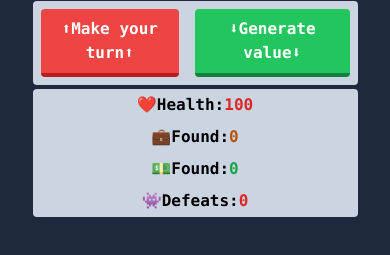
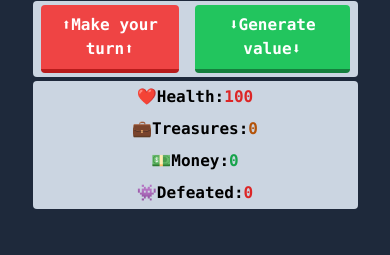
Before and after one commit to ivanoviliyan/TreasurePotions-Beasts, a website with bundled scripts: page index.html in a window 390 px wide. Both pictures are taken after typing "Sample" into the empty fields and a click on the button "Submit". Shown: the part 259-514 px from the top of the page. Built offline with nearby package versions, Linux system fonts and the light colour scheme.

Commit message:
Small update

```diff
--- a/index.html
+++ b/index.html
@@ -38,7 +38,7 @@
 	</div>
       <div id="submitContainer" class="text-base md:text-xl lg:text-2xl w-full rounded gap-5 bg-slate-400 p-4 text-center flex justify-center ">
         <input
-          class=" text-center  flex appearance-none border rounded w-6/12 py-2 px-3 bg-slate-100 text-slate-800 leading-tight focus:outline-none focus:shadow-outline md:w-150px"
+          class="text-sm text-center  flex appearance-none border rounded w-7/12 py-2 px-3 bg-slate-100 text-slate-800 leading-tight focus:outline-none focus:shadow-outline md:w-150px"
           id="user-name" type="text" placeholder="Who are you?"/>
 
         <button
@@ -50,7 +50,7 @@
 
       <div
         id="main-buttons-container"
-        class="bg-slate-300 w-full rounded flex gap-4 justify-evenly py-2 text-base md:text-xl lg:text-2xl px-2"
+        class="bg-slate-300 w-full rounded flex gap-4 justify-evenly py-1 text-base md:text-xl lg:text-2xl px-2"
       >
         <button
           class="py-0 md:py-3 lg:py-4 px-0 md:px-3 lg:px-4 bg-red-500 hover:bg-red-800 text-white font-bold border-b-4 border-red-700 hover:border-red-900 rounded"
@@ -91,13 +91,13 @@
         class=" rounded w-full align-around justify-evenly text-center flex md:flex-row bg-slate-300 py-1 md:p-3">
 
         <div id="player-stats" class="flex items-center justify-around w-full ">
-          <div class="text-base md:text-2xl lg:text-2xl"><span class="font-bold">❤️Health:</span><span id="player-health" class="text-red-600 font-bold ">100</span>
+          <div class="text-base md:text-xl lg:text-2xl"><span class="font-bold">❤️Health:</span><span id="player-health" class="text-red-600 font-bold ">100</span>
           </div>
-          <div class="text-base md:text-2xl lg:text-2xl"><span class="font-bold">💼Found:</span><span id="player-chests" class="text-amber-700 font-bold">0</span>
+          <div class="text-base md:text-xl lg:text-2xl"><span class="font-bold">💼Тreasures:</span><span id="player-chests" class="text-amber-700 font-bold">0</span>
           </div>
-          <div class="text-base md:text-2xl lg:text-2xl"><span class="font-bold">💵Found:</span><span id="player-total-coins"
+          <div class="text-base md:text-xl lg:text-2xl"><span class="font-bold">💵Money:</span><span id="player-total-coins"
               class="text-green-600 font-bold">0</span></div>
-          <div class="text-base md:text-2xl lg:text-2xl"><span class="font-bold">👾Defeats:</span><span id="player-monster-kills"
+          <div class="text-base md:text-2xl lg:text-2xl"><span class="font-bold">👾Defeated:</span><span id="player-monster-kills"
               class="text-red-600 font-bold">0</span></div>
 
         </div>
```
